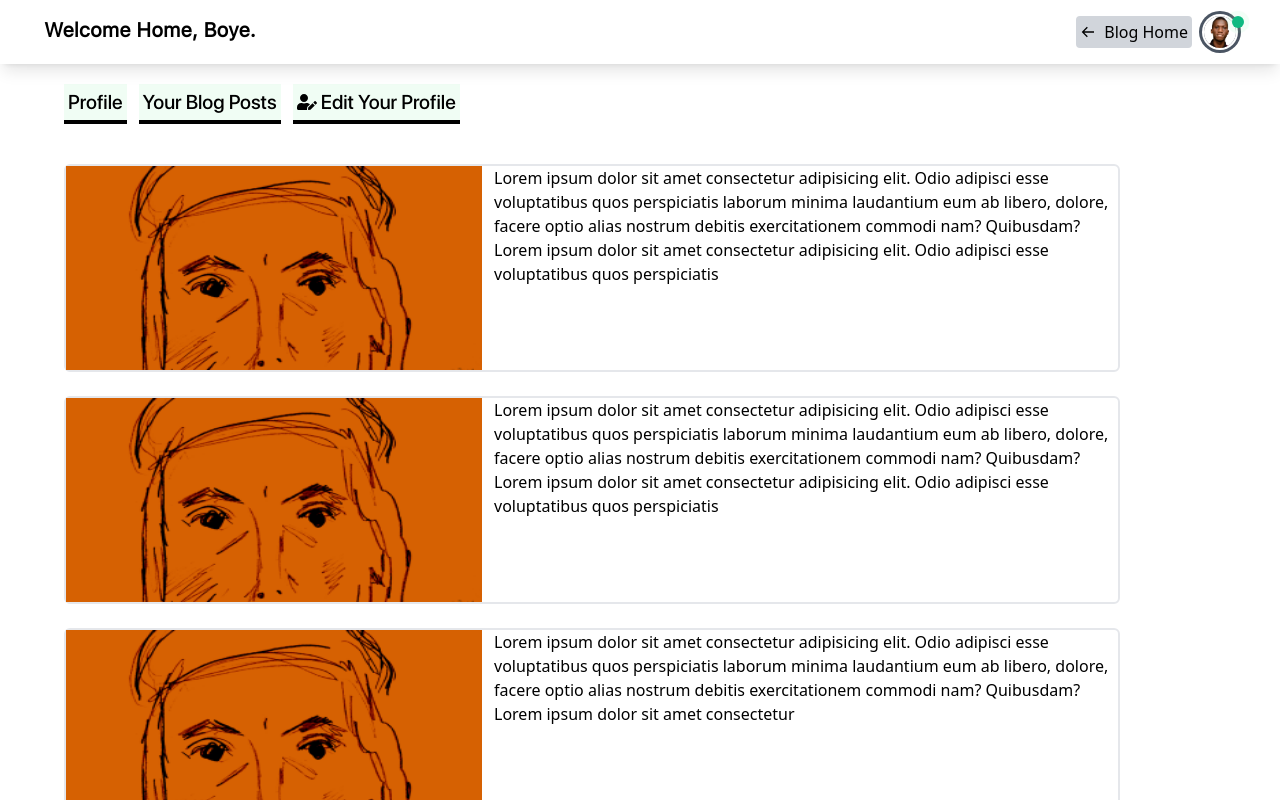
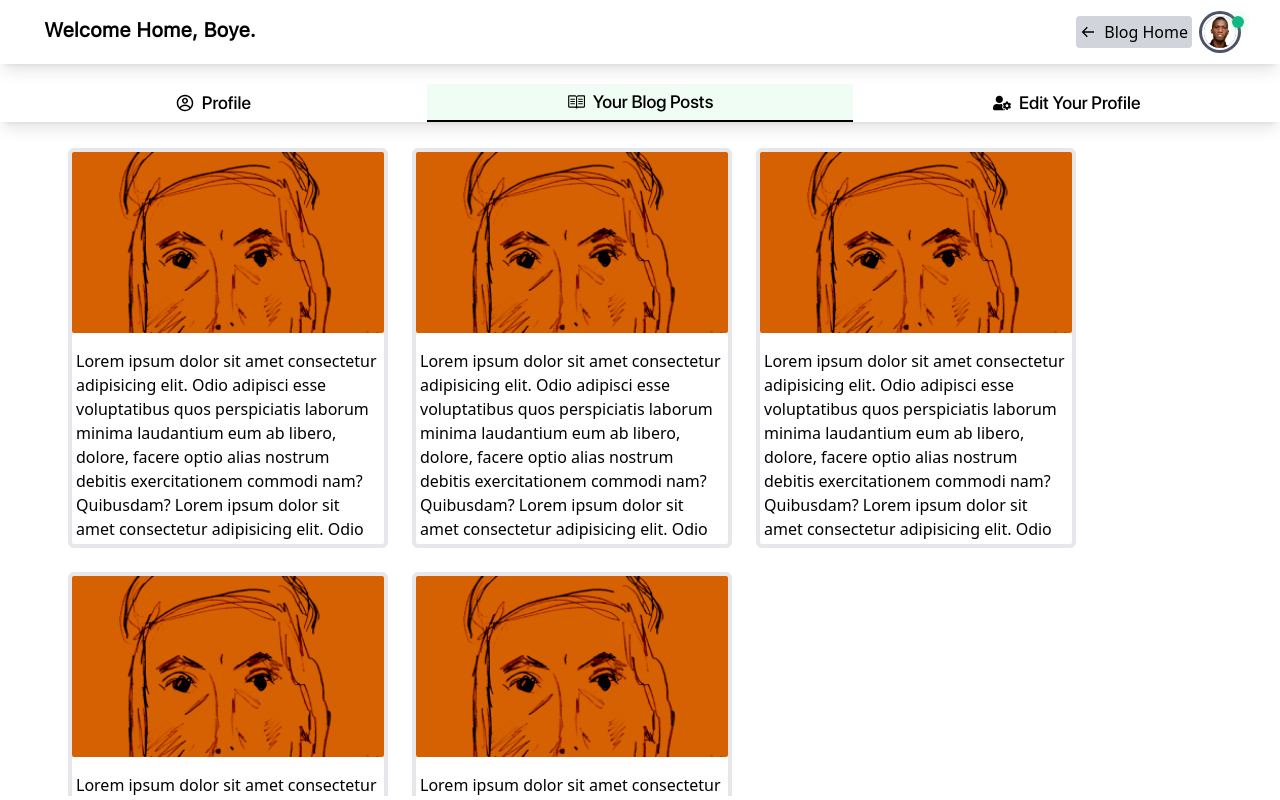
Before and after one commit to Boye95/theBlog, a React (Vite) app in the folder client/: page /profile in a window 1280 px wide. Both pictures are taken after a click on the element "Your Blog Posts". Shown: the top 800 px of the page. Built offline with nearby package versions, Linux system fonts and the light colour scheme.

Commit message:
styling the profile page

```diff
--- a/client/src/index.css
+++ b/client/src/index.css
@@ -37,7 +37,7 @@
 }
 
 ::-webkit-scrollbar {
-  width: 6px;
+  width: 2px;
   height: 2px;
 }
 
--- a/client/src/pages/Profile.jsx
+++ b/client/src/pages/Profile.jsx
@@ -2,8 +2,10 @@ import { useState } from 'react'
 import avatar from '../assets/avatar.png'
 import img4 from '../assets/postimages/4.png'
 import { Link } from 'react-router-dom'
-import { FaUserEdit } from 'react-icons/fa'
+import { FaUserCog } from 'react-icons/fa'
 import { BiArrowBack } from 'react-icons/bi'
+import { CgProfile } from 'react-icons/cg'
+import { GoBook } from 'react-icons/go'
 
 const ProfileInfo = () => {
   return (
@@ -16,9 +18,9 @@ const ProfileInfo = () => {
         ADEBOYE FOLARANMI
       </div>
 
-      <div className='flex flex-col items-start mt-4 w-3/6 '>
+      <div className='flex flex-col items-start mt-4 w-3/6 sm:w-full sm:items-center'>
         <p className='font-sfprod italic '>About me</p>
-        <p className='font-sfprotr'>
+        <p className='font-sfprotr sm:text-center'>
           ADEBOYE FOLARANMI is a Design Founder & Advisor, Berlin School of
           Creative Leadership Executive MBA participant, Zippie advisor, Wolt
           co-founder, and Nordic Rose stakeholder.
@@ -29,53 +31,79 @@ const ProfileInfo = () => {
         className='flex items-center gap-2 bg-blue-400 p-2 mt-4 rounded font-sfprod transition hover:bg-blue-200'
       >
         <p className=''>Edit Your Profile </p>
-        <FaUserEdit />
+        <FaUserCog />
       </Link>
     </div>
   )
 }
 const PersonalBlog = () => {
   return (
-    <div className='w-11/12 grid gap-6 mb-9 ham:w-full'>
-      <div className='flex gap-3 h-52 w-full border-2 rounded-md transition hover:ring-blue-400 hover:ring-2 hover:ring-offset-2 sm:flex-col sm:h-auto'>
-        <img src={img4} alt='' className='w-2/5 sm:w-full sm:' />
-        <div className='overflow-hidden w-3/5 sm:w-full sm:p-2'>
+    <div className='w-11/12 flex flex-wrap gap-6 mb-9 ham:w-full sm:justify-center'>
+      <Link
+        to='/blogpost'
+        className='flex flex-col gap-3 h-[25rem] w-[20rem] border-4 rounded-md transition hover:ring-blue-400 hover:ring-2 hover:ring-offset-2'
+      >
+        <img src={img4} alt='' className='w-full rounded-sm' />
+        <div className='overflow-hidden w-full p-1'>
           Lorem ipsum dolor sit amet consectetur adipisicing elit. Odio adipisci
           esse voluptatibus quos perspiciatis laborum minima laudantium eum ab
           libero, dolore, facere optio alias nostrum debitis exercitationem
           commodi nam? Quibusdam? Lorem ipsum dolor sit amet consectetur
           adipisicing elit. Odio adipisci esse voluptatibus quos perspiciatis
         </div>
-      </div>
-      <div className='flex gap-3 h-52 w-full border-2 rounded-md transition hover:ring-blue-400 hover:ring-2 hover:ring-offset-2 sm:flex-col sm:h-auto'>
-        <img src={img4} alt='' className='w-2/5 sm:w-full sm:' />
-        <div className='overflow-hidden w-3/5 sm:w-full sm:p-2'>
+      </Link>
+      <Link
+        to='/blogpost'
+        className='flex flex-col gap-3 h-[25rem] w-[20rem] border-4 rounded-md transition hover:ring-blue-400 hover:ring-2 hover:ring-offset-2'
+      >
+        <img src={img4} alt='' className='w-full rounded-sm' />
+        <div className='overflow-hidden w-full p-1'>
           Lorem ipsum dolor sit amet consectetur adipisicing elit. Odio adipisci
           esse voluptatibus quos perspiciatis laborum minima laudantium eum ab
           libero, dolore, facere optio alias nostrum debitis exercitationem
           commodi nam? Quibusdam? Lorem ipsum dolor sit amet consectetur
           adipisicing elit. Odio adipisci esse voluptatibus quos perspiciatis
         </div>
-      </div>
-      <div className='flex gap-3 h-52 w-full border-2 rounded-md transition hover:ring-blue-400 hover:ring-2 hover:ring-offset-2 sm:flex-col sm:h-auto'>
-        <img src={img4} alt='' className='w-2/5 sm:w-full sm:' />
-        <div className='overflow-hidden w-3/5 sm:w-full sm:p-2'>
-          Lorem ipsum dolor sit amet consectetur adipisicing elit. Odio adipisci
-          esse voluptatibus quos perspiciatis laborum minima laudantium eum ab
-          libero, dolore, facere optio alias nostrum debitis exercitationem
-          commodi nam? Quibusdam? Lorem ipsum dolor sit amet consectetur
-        </div>
-      </div>
-      <div className='flex gap-3 h-52 w-full border-2 rounded-md transition hover:ring-blue-400 hover:ring-2 hover:ring-offset-2 sm:flex-col sm:h-auto'>
-        <img src={img4} alt='' className='w-2/5 sm:w-full sm:' />
-        <div className='overflow-hidden w-3/5 sm:w-full sm:p-2'>
+      </Link>
+      <Link
+        to='/blogpost'
+        className='flex flex-col gap-3 h-[25rem] w-[20rem] border-4 rounded-md transition hover:ring-blue-400 hover:ring-2 hover:ring-offset-2'
+      >
+        <img src={img4} alt='' className='w-full rounded-sm' />
+        <div className='overflow-hidden w-full p-1'>
           Lorem ipsum dolor sit amet consectetur adipisicing elit. Odio adipisci
           esse voluptatibus quos perspiciatis laborum minima laudantium eum ab
           libero, dolore, facere optio alias nostrum debitis exercitationem
           commodi nam? Quibusdam? Lorem ipsum dolor sit amet consectetur
           adipisicing elit. Odio adipisci esse voluptatibus quos perspiciatis
         </div>
-      </div>
+      </Link>
+      <Link
+        to='/blogpost'
+        className='flex flex-col gap-3 h-[25rem] w-[20rem] border-4 rounded-md transition hover:ring-blue-400 hover:ring-2 hover:ring-offset-2'
+      >
+        <img src={img4} alt='' className='w-full rounded-sm' />
+        <div className='overflow-hidden w-full p-1'>
+          Lorem ipsum dolor sit amet consectetur adipisicing elit. Odio adipisci
+          esse voluptatibus quos perspiciatis laborum minima laudantium eum ab
+          libero, dolore, facere optio alias nostrum debitis exercitationem
+          commodi nam? Quibusdam? Lorem ipsum dolor sit amet consectetur
+          adipisicing elit. Odio adipisci esse voluptatibus quos perspiciatis
+        </div>
+      </Link>
+      <Link
+        to='/blogpost'
+        className='flex flex-col gap-3 h-[25rem] w-[20rem] border-4 rounded-md transition hover:ring-blue-400 hover:ring-2 hover:ring-offset-2'
+      >
+        <img src={img4} alt='' className='w-full rounded-sm' />
+        <div className='overflow-hidden w-full p-1'>
+          Lorem ipsum dolor sit amet consectetur adipisicing elit. Odio adipisci
+          esse voluptatibus quos perspiciatis laborum minima laudantium eum ab
+          libero, dolore, facere optio alias nostrum debitis exercitationem
+          commodi nam? Quibusdam? Lorem ipsum dolor sit amet consectetur
+          adipisicing elit. Odio adipisci esse voluptatibus quos perspiciatis
+        </div>
+      </Link>
     </div>
   )
 }
@@ -92,9 +120,9 @@ const Profile = () => {
   // }
 
   return (
-    <div className='flex '>
+    <div className='flex'>
       <div className='scroll-no flex flex-col mx-auto pt-9 w-[90%] max-w-[1300px] ham:w-full'>
-        <div className='w-full flex justify-between py-4 px-11 fixed top-0 left-[50%] -translate-x-[50%] z-10 bg-white shadow-lg'>
+        <div className='w-full flex justify-between py-4 px-11 fixed top-0 left-[50%] -translate-x-[50%] z-10 bg-white shadow-lg sm:px-4'>
           <div className='text-xl font-sfprotr font-semibold sm:text-[17px]'>
             Welcome Home, Boye.
           </div>
@@ -121,28 +149,56 @@ const Profile = () => {
           </div>
         </div>
 
-        <div className='w-11/12 flex justify-start gap-3 items-end mt-[3rem] mb-8 ham:w-full fixed'>
+        <div
+          className='w-full flex justify-between items-center font-sfprod text-lg shadow-lg mt-[3rem] mb-8
+          [&>*]:cursor-pointer [&>*]:w-2/6 [&>*]:flex [&>*]:items-center [&>*]:justify-center [&>*]:gap-2
+          [&>*]:p-1 [&>*]:sm:text-3xl ham:w-full fixed left-0'
+        >
           <div
-          className='text-xl w-fit p-1 bg-green-50 font-sfprod border-b-4 border-black cursor-pointer ham:text-lg sm:border-b-4'
-          onClick={() => setActive('profile')}
+            className={
+              active === 'profile'
+                ? 'bg-green-50 border-b-2 border-black'
+                : 'border-hidden'
+            }
+            onClick={() => setActive('profile')}
           >
-            Profile
+            <CgProfile />
+            <p className='sm:hidden'>Profile</p>
           </div>
-          <div className='text-xl w-fit p-1 bg-green-50 font-sfprod border-b-4 border-black cursor-pointer ham:text-lg sm:border-b-4'
-          onClick={() => setActive('posts')}
+          <div
+            className={
+              active === 'posts'
+                ? 'bg-green-50 border-b-2 border-black'
+                : 'border-hidden'
+            }
+            onClick={() => setActive('posts')}
           >
-            Your Blog Posts
+            <GoBook />
+            <p className='sm:hidden'>Your Blog Posts</p>
           </div>
-          <div className='flex items-center text-xl p-1 gap-1 w-fit bg-green-50 font-sfprod border-b-4 border-black cursor-pointer ham:text-lg sm:border-b-4'
-          onClick={() => setActive('edit')}
+          <div
+            className={
+              active === 'edit'
+                ? 'bg-green-50 border-b-2 border-black'
+                : 'border-hidden'
+            }
+            onClick={() => setActive('edit')}
           >
-            <FaUserEdit />
-            <p className=''> Edit Your Profile</p>
+            <FaUserCog />
+            <p className='sm:hidden'>Edit Your Profile</p>
           </div>
         </div>
 
-        <div className='mt-[8rem]'>
-          {active === 'profile' ? <ProfileInfo /> : active === 'posts' ? <PersonalBlog /> : active === 'edit' ? <EditProfile /> : undefined}
+        <div className='mt-[6rem] pt-4 px-1 h-[83vh] overflow-scroll'>
+          {active === 'profile' ? (
+            <ProfileInfo />
+          ) : active === 'posts' ? (
+            <PersonalBlog />
+          ) : active === 'edit' ? (
+            <EditProfile />
+          ) : (
+            undefined
+          )}
         </div>
       </div>
     </div>
```
